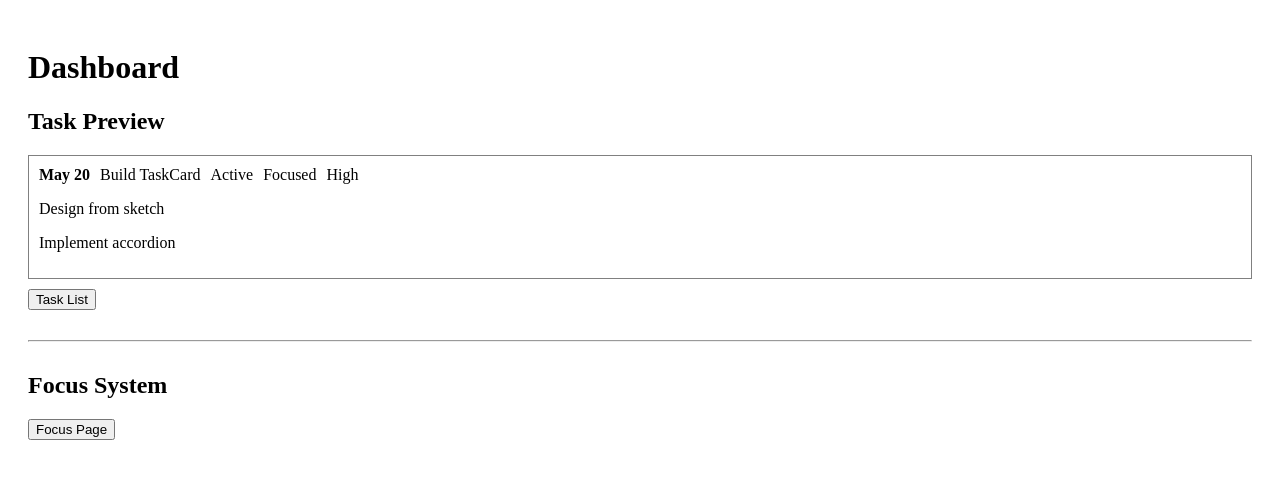
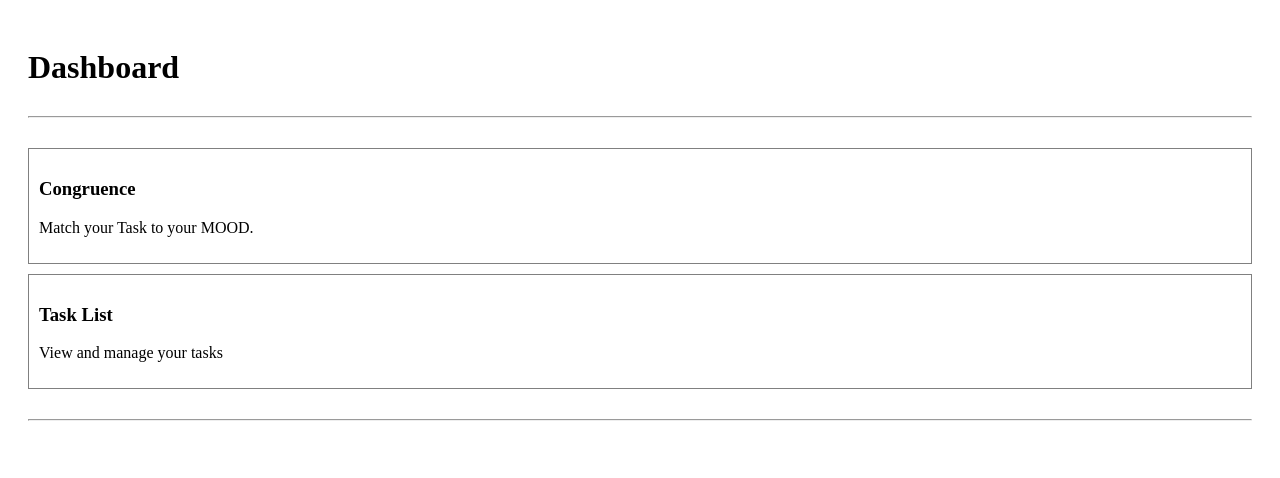
Before and after one commit to ShaquilleCodrington/BetterEveryDay, a React (Vite) app: page / in a window 1280 px wide. Shown: the top 478 px of the page. Built offline with nearby package versions, Linux system fonts and the light colour scheme.

Commit message:
Updated Dashboard with reusable Accordion template.

```diff
--- /dev/null
+++ b/src/Components/DashboardAccordion.tsx
@@ -0,0 +1,54 @@
+import { useState } from "react";
+import { Link } from "react-router-dom";
+
+//created props
+type DashboardAccordionProps = {
+    title: string;
+    preview: string;
+    expandedView: string[];
+    pagePath: string;
+};
+
+export default function DashboardAccordion({
+    title,
+    preview,
+    expandedView,
+    pagePath,
+}: DashboardAccordionProps){
+    const [isOpen, setIsOpen] = useState(false);
+
+
+
+    return (
+        <div
+        style={{border: "1px solid gray", padding: "10px",
+        marginBottom: "10px"}}>
+
+        <h3 onClick = { () => setIsOpen(!isOpen) }style ={{ cursor: "pointer"} }>
+            {title} </h3>
+
+        {/*when closed*/}
+        {!isOpen &&
+        <p> { preview } </p>
+        }
+
+
+        {/*when open*/}
+        {isOpen &&
+        <>
+
+        <p> { preview } </p>
+        {expandedView.map((line, index) => (
+            <p key = {index} > {line} </p>
+        ))}
+
+        <Link to = { pagePath } >
+        <button>
+            Open Activity
+        </button>
+        </Link>
+        </>}
+
+ </div>
+    );
+}
--- a/src/pages/DashboardPage.tsx
+++ b/src/pages/DashboardPage.tsx
@@ -1,5 +1,5 @@
-import TaskCard from "../Components/TaskCard";
-import { Link } from "react-router-dom";
+
+import DashboardAccordion from "../Components/DashboardAccordion";
 
 export default function DashboardPage() {
 
@@ -9,32 +9,35 @@ export default function DashboardPage() {
         <div style = {{ padding: "20px" }}>
             <h1> Dashboard </h1>
 
-            {/* TaskPreview Section*/}
-            <h2> Task Preview</h2>
+        {/* Line to separate sections*/}
+        <hr style = {{ margin: "30px 0"}} />
 
-           <TaskCard
-        id={1}
-        title="Build TaskCard"
-        notes={`Design from sketch
-        Implement accordion
-        Test preview lines`}
-        completed={false}
-        focus="Focused"
-        priority="High"
-        dueDate="May 20"
-        updatedAt="2026-05-18"
-       />
-       <Link to ="/task">
-       <button> Task List </button>
-       </Link>
+            <DashboardAccordion
+            title = "Congruence"
+            preview = "Match your Task to your MOOD."
+            expandedView = {[  "Current mood: Focused",
+            "3 matching tasks available",
+            "Last check-in: Today",]}
+
+            pagePath = "/focus"/>
+
+           <DashboardAccordion
+            title = "Task List"
+            preview = "View and manage your tasks"
+            expandedView = {[  "Current Task: Build TaskCard",
+             "notes: Design from sketch",
+            " Implement accordion",
+            " Journal Progress "]}
+
+             pagePath = "/task"/>
+
+
+
+
+
 
        <hr style = {{ margin: "30px 0"}} />
 
-       {/* Focus System Section */}
-       <h2> Focus System </h2>
-       <Link to = "/focus" >
-       <button> Focus Page </button>
-       </Link>
         </div>
     );
 }
```
